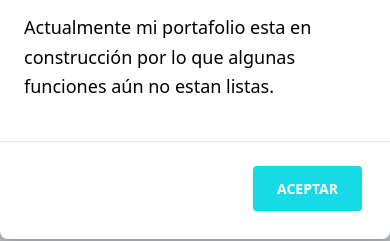
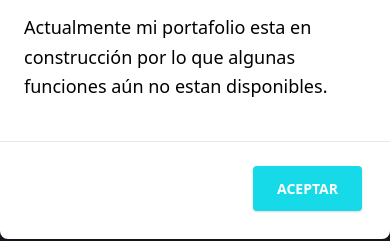
Before and after one commit to Eliezfer/misitioweb, a Gatsby site: page / in a window 390 px wide. Shown: the part 421-662 px from the top of the page. Built offline with nearby package versions, Linux system fonts and the light colour scheme; Gatsby itself is replaced by a stand-in of ours; no server answers.

Commit message:
fix responsive nav-bar en celular

```diff
--- a/src/components/about-me.js
+++ b/src/components/about-me.js
@@ -17,7 +17,7 @@ export default () =>(
                 autodidacta y que mantine un constante aprendizaje en diversas plataformas.
                 </p>
 
-                <div className="sm:px-10 py-6 grid gap-x-8 grid-flow-col grid-cols-3 text-center ">
+                <div className="px-10 sm:px-10 py-6 grid gap-x-8 grid-flow-col grid-cols-3 text-center ">
                     <div className="flex flex-col justify-center items-center ">
                         <span className=" bg-gray-900 text-white text-bold text-md sm:text-2xl"> 02+</span>
                         <span className="text-sm sm:text-base"> Años <br></br>de experiencia  </span>
--- a/src/components/header.js
+++ b/src/components/header.js
@@ -2,7 +2,7 @@ import React from "react";
 import illustration from '../imgs/profile-header.png';
 
 export default () =>(
-    <header className="bg-gray-900 sm:h-screen ">
+    <header className="bg-gray-900 sm:h-screen pt-20 sm:pt-px">
 
         <div className=" my-auto md:space-y-4 mx-auto px-12 sm:py-20  max-w-7xl ">
 
--- a/src/components/modal.js
+++ b/src/components/modal.js
@@ -35,7 +35,7 @@ export default function Modal() {
                         className="w-4/6 align-middle object-contain mx-auto"
                     />
                   <p className="my-4 text-blueGray-500 text-lg leading-relaxed mx-auto">
-                    Actualmente mi portafolio esta en construcción por lo que algunas funciones aún no estan listas.
+                    Actualmente mi portafolio esta en construcción por lo que algunas funciones aún no estan disponibles.
                   </p>
                 </div>
                 {/*footer*/}
```
